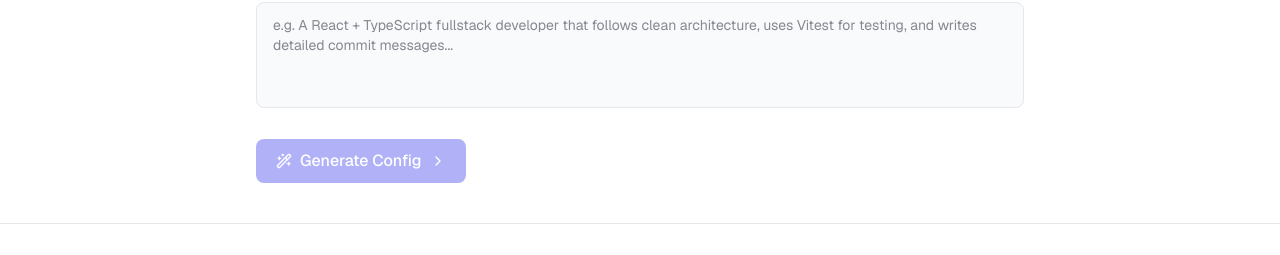
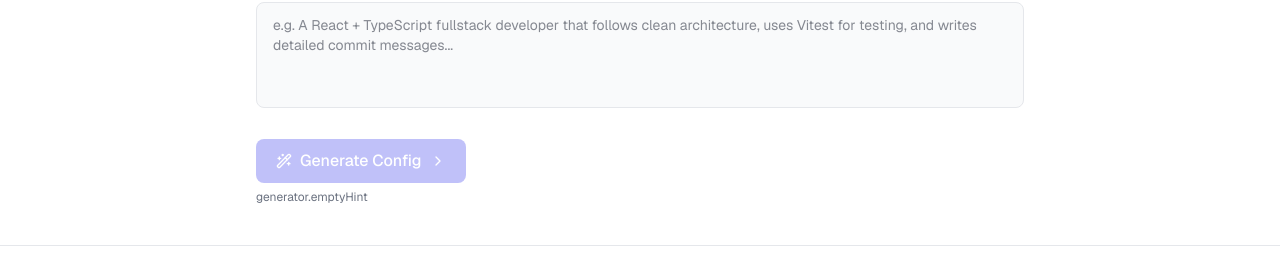
Before and after one commit to lalawgwg99/uumax, a Next.js app: page /en/generate in a window 1280 px wide. Shown: the part 458-713 px from the top of the page. Built offline with nearby package versions, Linux system fonts and the light colour scheme; no server answers.

Commit message:
fix: improve disabled button UX with helper text and cursor feedback

```diff
--- a/src/components/configs/ConfigGenerator.tsx
+++ b/src/components/configs/ConfigGenerator.tsx
@@ -122,15 +122,20 @@ Config file format: ${framework === "claude-code" ? "CLAUDE.md" : framework ===
             </div>
           )}
 
+          <div className="space-y-1.5">
             <button
               onClick={handleGenerate}
               disabled={!description.trim()}
-            className="inline-flex items-center gap-2 px-5 py-2.5 rounded-lg bg-[var(--color-brand)] text-white font-medium hover:bg-[var(--color-brand-dark)] transition-colors disabled:opacity-50"
+              className="inline-flex items-center gap-2 px-5 py-2.5 rounded-lg bg-[var(--color-brand)] text-white font-medium hover:bg-[var(--color-brand-dark)] transition-colors disabled:opacity-40 disabled:cursor-not-allowed"
             >
               <Wand2 size={16} />
               {t("generate")}
               <ChevronRight size={16} />
             </button>
+            {!description.trim() && (
+              <p className="text-xs text-[var(--fg-muted)]">{t("emptyHint")}</p>
+            )}
+          </div>
         </div>
       ) : (
         <div className="space-y-4">
```
Lines whose indentation alone changed are shown as unchanged.
